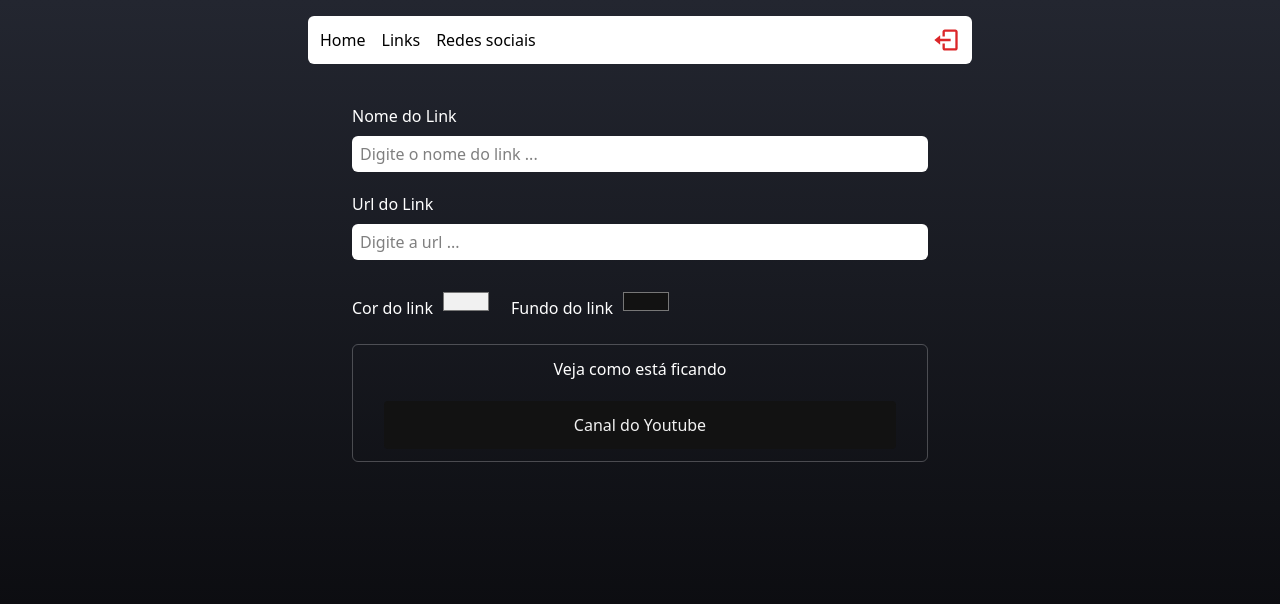
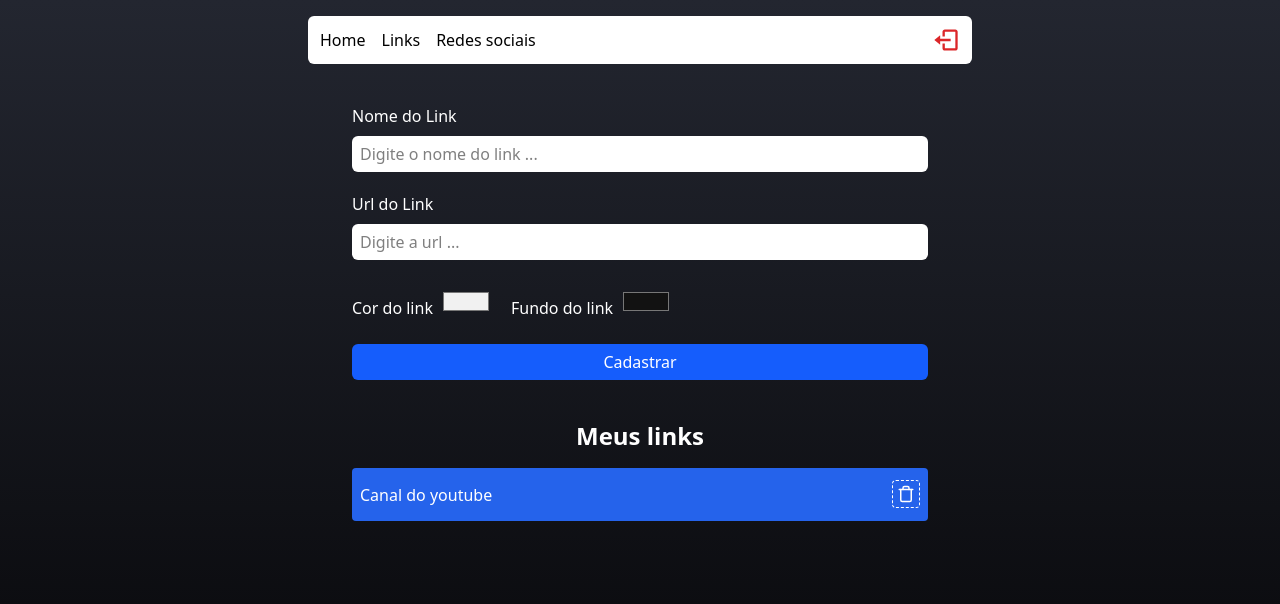
Before and after one commit to Egnaldo-Viana/linkeTree, a React (Vite) app: page /admin in a window 1280 px wide. Shown: the top 604 px of the page. Built offline with nearby package versions, Linux system fonts and the light colour scheme; no server answers; sample sign-in values are in the browser's storage.

Commit message:
feat: finalizando formulario da pagina admin

```diff
--- a/src/pages/admin/index.tsx
+++ b/src/pages/admin/index.tsx
@@ -1,6 +1,8 @@
 import React from 'react';
 import { Header } from '../../components/Header';
 import { Input } from '../../components/input';
+
+import { FiTrash } from 'react-icons/fi';
 
 export function Admin() {
   const [nameInput, setNameInput] = React.useState('');
@@ -56,6 +58,7 @@
           </div>
         </section>
 
+        {nameInput !== '' && (
           <div className="flex items-center flex-col justify-start mb-7 p-1 border-gray-100/25 border rounded-md">
             <label className="text-white font-medium mt-2 mb-3">
               Veja como está ficando
@@ -68,13 +71,34 @@
                 backgroundColor: backgroundColorInput,
               }}
             >
-            {' '}
               <p className="font-medium" style={{ color: textColorInput }}>
-              Canal do Youtube
+                {nameInput}
               </p>
             </article>
           </div>
+        )}
+
+        <button
+          type="submit"
+          className="mb-7 bg-blue-600 h-9 rounded-md text-white font-medium gap-4 flex justify-center items-center"
+        >
+          Cadastrar
+        </button>
       </form>
+
+      <h2 className="font-bold text-white mb-4 text-2xl ">Meus links</h2>
+
+      <article
+        className="flex items-center justify-between w-11/12 max-w-xl rounded py-3 px-2 mb-2 select-none"
+        style={{ backgroundColor: '#2563eb', color: '#fff' }}
+      >
+        <p>Canal do youtube</p>
+        <div>
+          <button className="border border-dashed p-1 rounded">
+            <FiTrash size={18} color="#fff" />
+          </button>
+        </div>
+      </article>
     </div>
   );
 }
```
Lines whose indentation alone changed are shown as unchanged.
